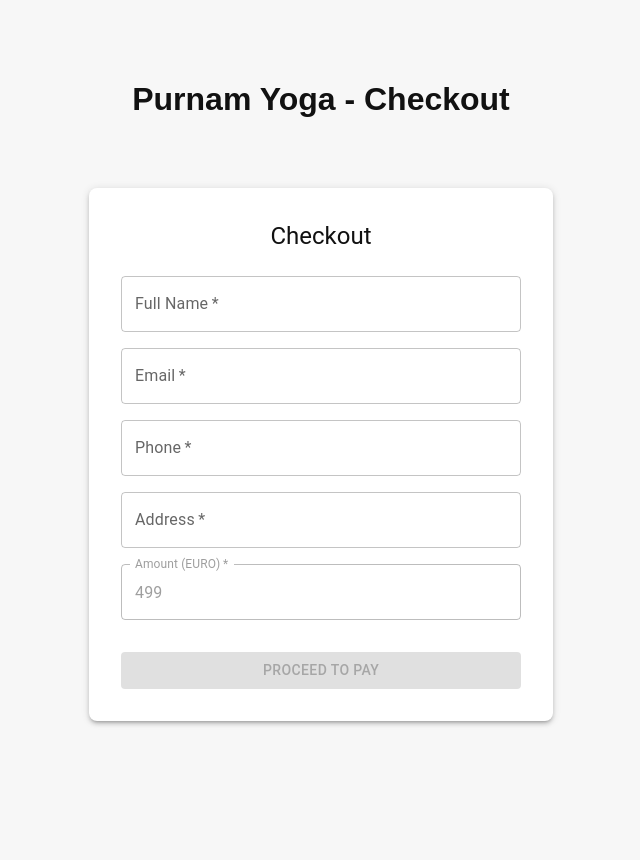
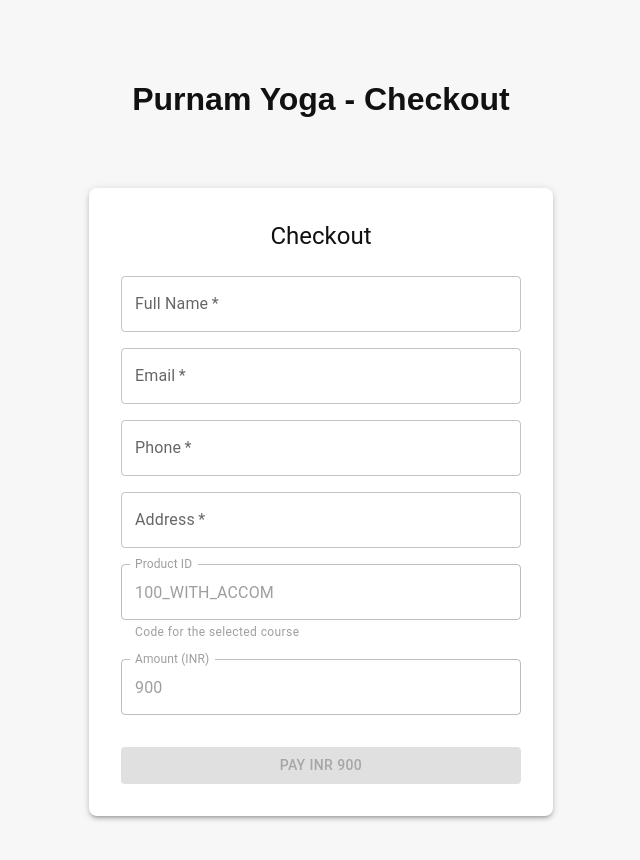
Before and after one commit to AryanSingh/yg_checkout_fe, a React (Vite) app: page / in a window 1280 px wide. Shown: the top 860 px of the page, without its empty margins (319-959 px from the left). Before the commit the page ends 800 px from the top, so only its background shows below. Built offline with nearby package versions, Linux system fonts and the light colour scheme.

Commit message:
fixed issue

```diff
--- a/src/components/CheckoutForm.jsx
+++ b/src/components/CheckoutForm.jsx
@@ -1,4 +1,4 @@
-import React, {useEffect, useState} from 'react'
+import React, { useEffect, useState } from 'react'
 import { TextField, Button, Box, Alert, Typography } from '@mui/material'
 import { useLocation } from 'react-router-dom'
 
@@ -6,23 +6,56 @@
 
 export default function CheckoutForm() {
     const location = useLocation()
+
+    // Security Fix: Define products locally to map IDs to prices for display.
+    // Actual price validation happens on backend.
+    const PRODUCTS = {
+        "100_WITH_ACCOM": {
+            name: "100 Hour Yoga API with Accommodation",
+            price: 900,
+            currency: "INR"
+        },
+        "100_WITHOUT_ACCOM": {
+            name: "100 Hour Yoga API without Accommodation",
+            price: 600,
+            currency: "INR"
+        },
+        "200_WITH_ACCOM": {
+            name: "200 Hour Yoga API with Accommodation",
+            price: 1800,
+            currency: "INR"
+        },
+        "200_WITHOUT_ACCOM": {
+            name: "200 Hour Yoga API without Accommodation",
+            price: 900,
+            currency: "INR"
+        }
+    };
+
     const [form, setForm] = useState({
         name: '',
         email: '',
         phone: '',
         address: '',
-        amount: 499
+        product_id: '100_WITH_ACCOM', // Default
+        amount: 900
     })
     const [loading, setLoading] = useState(false)
     const [error, setError] = useState(null)
+
     useEffect(() => {
         const params = new URLSearchParams(location.search)
+        const productIdFromUrl = params.get('product_id');
+        // Validating if the product exists, else fallback to default
+        const validProductId = PRODUCTS[productIdFromUrl] ? productIdFromUrl : '100_WITH_ACCOM';
+
         setForm({
             name: params.get('name') || '',
             email: params.get('email') || '',
             phone: params.get('phone') || '',
             address: params.get('address') || '',
-            amount: params.get('amount') ? Number(params.get('amount')) : 499
+            product_id: validProductId,
+            amount: PRODUCTS[validProductId].price
         })
     }, [location.search]);
 
@@ -40,7 +73,7 @@
         isValidEmail(form.email) &&
         form.phone.trim() &&
         form.address.trim() &&
-        form.amount && Number(form.amount) > 0
+        form.product_id
 
     async function onSubmit(e) {
         e.preventDefault()
@@ -53,10 +86,17 @@
                 // 'http://localhost:5000/initiatePayment'
 
                 , {
-                method: 'POST',
-                headers: { 'Content-Type': 'application/json' },
-                body: JSON.stringify(form)
-            })
+                    method: 'POST',
+                    headers: { 'Content-Type': 'application/json' },
+                    body: JSON.stringify({
+                        name: form.name,
+                        email: form.email,
+                        phone: form.phone,
+                        address: form.address,
+                        product_id: form.product_id
+                        // Security Fix: Do NOT send amount. Backend determines amount from product_id.
+                    })
+                })
             if (!resp.ok) throw new Error('Failed to create payment')
             const data = await resp.json()
             if (data.paymentUrl) {
@@ -129,15 +169,20 @@
                 fullWidth
             />
             <TextField
-                label="Amount (EURO)"
+                label="Product ID"
+                name="product_id"
+                value={form.product_id}
+                disabled
+                fullWidth
+                helperText="Code for the selected course"
+            />
+            <TextField
+                label="Amount (INR)"
                 name="amount"
                 type="number"
                 value={form.amount}
-                onChange={onChange}
                 disabled
-                required
                 fullWidth
-                InputProps={{ inputProps: { min: 1 } }}
             />
             <Button
                 type="submit"
@@ -147,7 +192,7 @@
                 fullWidth
                 sx={{ mt: 2 }}
             >
-                {loading ? 'Processing...' : 'Proceed to Pay'}
+                {loading ? 'Processing...' : `Pay INR ${form.amount}`}
             </Button>
             {error && (
                 <Alert severity="error" sx={{ mt: 2 }}>
--- a/src/pages/Success.jsx
+++ b/src/pages/Success.jsx
@@ -1,5 +1,5 @@
 import React, { useEffect, useState } from 'react'
-import { Box, Typography, Button } from '@mui/material'
+import { Box, Typography, Button, CircularProgress } from '@mui/material'
 import { useLocation, useNavigate } from 'react-router-dom'
 import jsPDF from 'jspdf'
 
@@ -18,7 +18,7 @@
     useEffect(() => {
         if (!orderId) {
             setError('No order ID found')
-            setLoading(false)
+            // setLoading(false)
             return
         }
         fetch(`${import.meta.env.VITE_API_BASE_URL}/orders/${orderId}`)
@@ -29,16 +29,16 @@
             .then(data => {
                 if (data.status !== 'CHARGED') {
                     // Redirect to Failure page with order info
-                    navigate('/failure', { state: { orderId: data.order_id, amount: data.amount, status: data.status } })
+                    navigate('/payment-failed', { state: { orderId: data.order_id, amount: data.amount, status: data.status } })
                 } else {
                     setOrderData(data)
-                    setLoading(false)
+                    // setLoading(false)
                 }
             })
             .catch(err => {
                 setError(err.message)
-                setLoading(false)
-            })
+                // setLoading(false)
+            }).finally(() => setLoading(false))
     }, [orderId, navigate])
 
     const handleDownload = () => {
@@ -68,10 +68,12 @@
             }}
         >
             <Typography variant="h4" color="success.main" gutterBottom>
-                Payment Successful!
+                {loading? "": "Payment Successful!"}
             </Typography>
             {loading ? (
-                <Typography>Loading order details...</Typography>
+                <Box sx={{ display: 'flex', justifyContent: 'center', my: 4 }}>
+                    <CircularProgress />
+                </Box>
             ) : error ? (
                 <Typography color="error.main">{error}</Typography>
             ) : (
```
